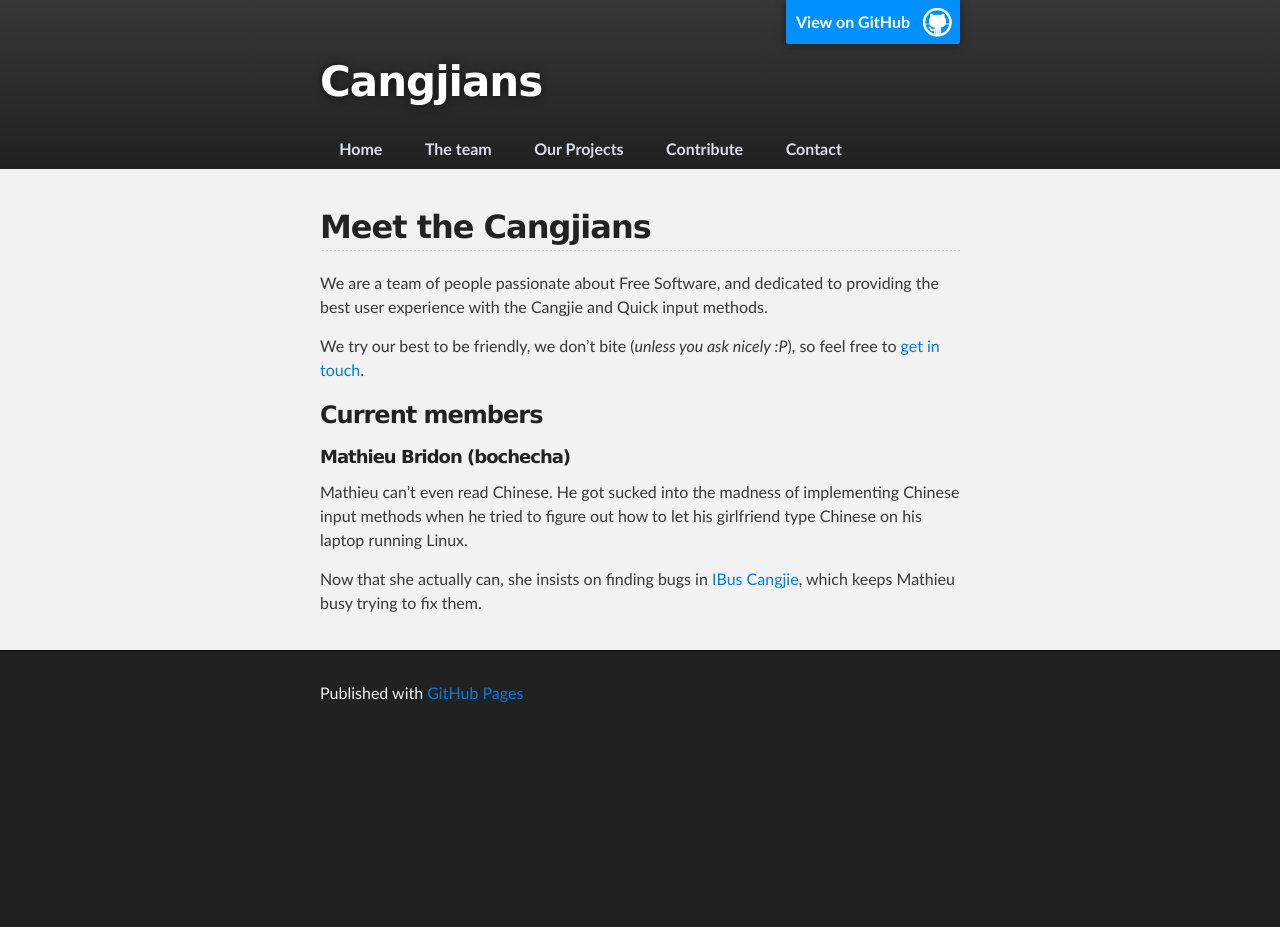
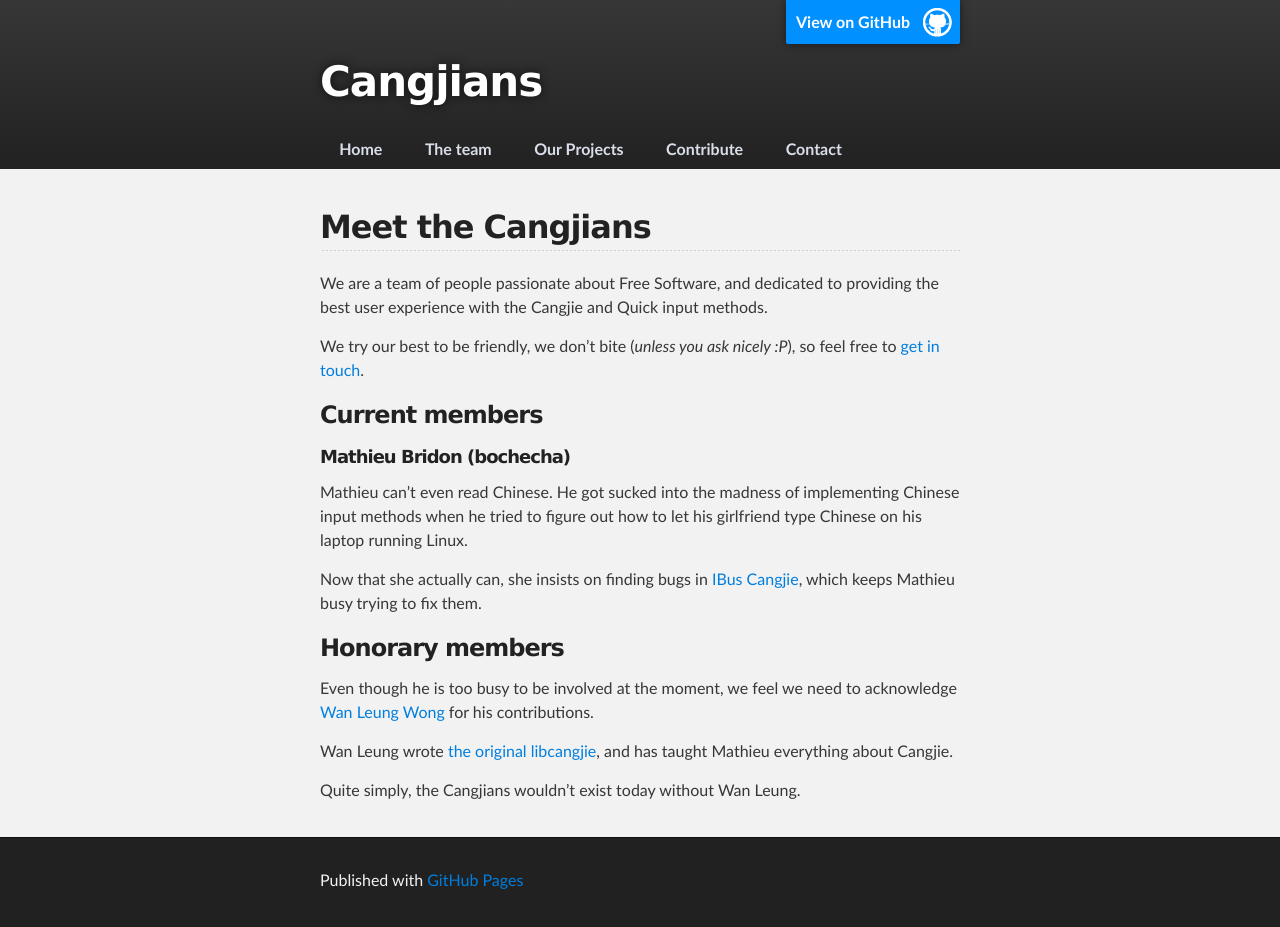
Before and after one commit to brendanhoran/cangjians.github.io, a Jekyll site: the page built from people.md, in a window 1280 px wide. Built offline with Jekyll 4.4.1, drawn with Linux system fonts in a browser that asks for light colours; before the commit the page ends 900 px from its top, so only the background shows below that.

Commit message:
people: Give some credit to Wan Leung

```diff
--- a/people.md
+++ b/people.md
@@ -23,3 +23,14 @@ girlfriend type Chinese on his laptop running Linux.
 Now that she actually can, she insists on finding bugs in
 [IBus Cangjie](/projects/ibus-cangjie), which keeps Mathieu busy trying to fix
 them.
+
+### Honorary members
+
+Even though he is too busy to be involved at the moment, we feel we need to
+acknowledge [Wan Leung Wong](http://www.wanleung.com/) for his contributions.
+
+Wan Leung wrote
+[the original libcangjie](https://github.com/wanleung/libcangjie), and has
+taught Mathieu everything about Cangjie.
+
+Quite simply, the Cangjians wouldn't exist today without Wan Leung.
```
